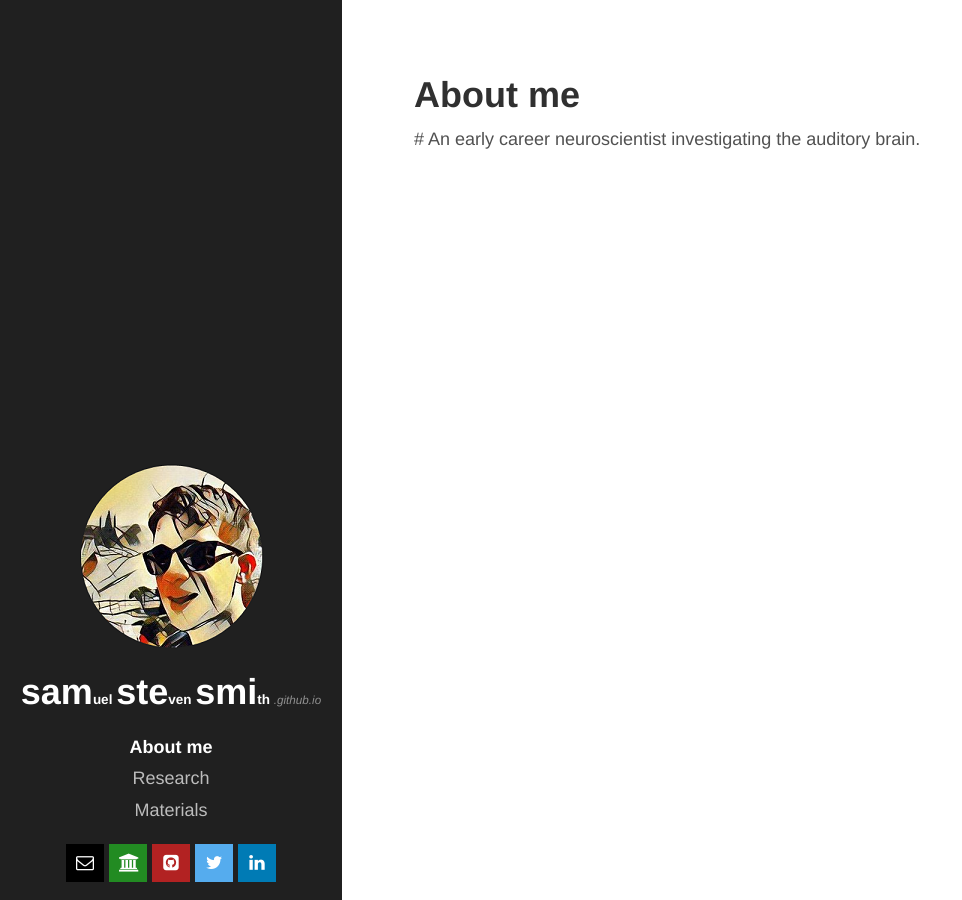
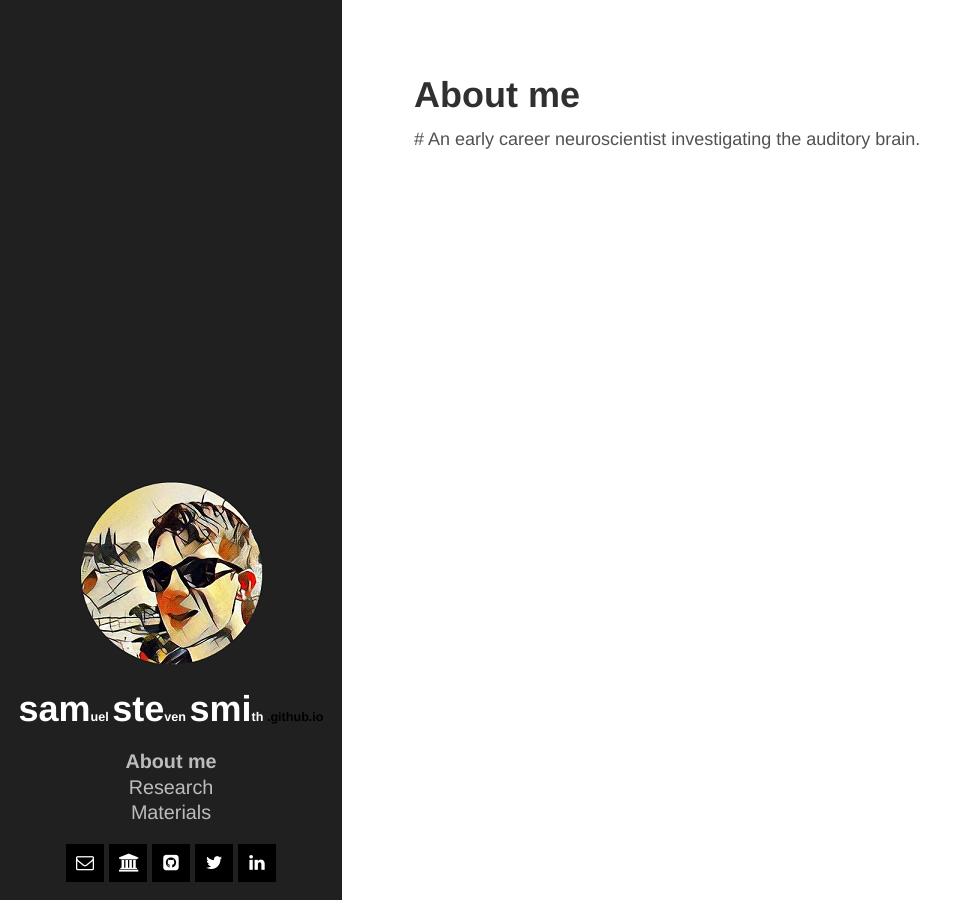
Before and after one commit to samstesmi/samstesmi.github.io, a Jekyll site: the page built from index.html, in a window 1280 px wide. Shown: the whole page, without its empty margins (0-962 px from the left). Built offline with Jekyll 4.4.1, drawn with Linux system fonts in a browser that asks for light colours; the list of posts is cut into pages by our own code.

Commit message:
colours and nav

```diff
--- a/_includes/sidebar.html
+++ b/_includes/sidebar.html
@@ -5,7 +5,7 @@
         <img class="photo" class="center" src="/public/images/logo.png" alt="" />
       </center>
       <h1>
-        sam<span id='smallerText'>uel </span>ste<span id='smallerText'>ven </span>smi<span id='smallerText'>th </span><i><span id='smallerText2'>.github.io</span></i>
+        sam<span id='smallerText'>uel </span>ste<span id='smallerText'>ven </span>smi<span id='smallerText'>th </span><span id='smallerText2'>.github.io</span>
       </h1>
       <p> </p>
     </div>
--- a/public/css/hyde.css
+++ b/public/css/hyde.css
@@ -82,13 +82,12 @@ html {
 }
 #smallerText
 {
-    font-size:.75rem;
+    font-size:.7rem;
 }
 #smallerText2
 {
-    font-size:.65rem;
-    color: rgba(255,255,255,.5);
-    font-weight:normal;
+    font-size:.7rem;
+    color: #000000;
 }
 
 /* Sidebar nav */
@@ -97,8 +96,9 @@ html {
 }
 .sidebar-nav-item {
   display: block;
-  line-height: 1.75;
+  line-height: 1.3;
   color: rgba(255,255,255,.7);
+  font-size: 1.1rem;
 }
 a.sidebar-nav-item:hover,
 a.sidebar-nav-item:focus {
@@ -106,7 +106,6 @@ a.sidebar-nav-item:focus {
 }
 .sidebar-nav-item.active {
   font-weight: bold;
-  color: #FFF;
 }
 #floatR
 {
@@ -285,12 +284,12 @@ a.sidebar-nav-item:focus {
 
 /* Twitter */
 .fa-twitter {
-  background: #55ACEE;
+  background: #000000;
   color: white;
 }
 /* Linkedin */
 .fa-linkedin {
-  background: #007bb5;
+  background: #000000;
   color: white;
 }
 /* mail */
@@ -300,11 +299,11 @@ a.sidebar-nav-item:focus {
 }
 /* Github */
 .fa-github-square {
-  background: #B22222;
+  background: #000000;
   color: white;
 }
 /* Github */
 .fa-university {
-  background: #228B22;
+  background: #000000;
   color: white;
 }
```
